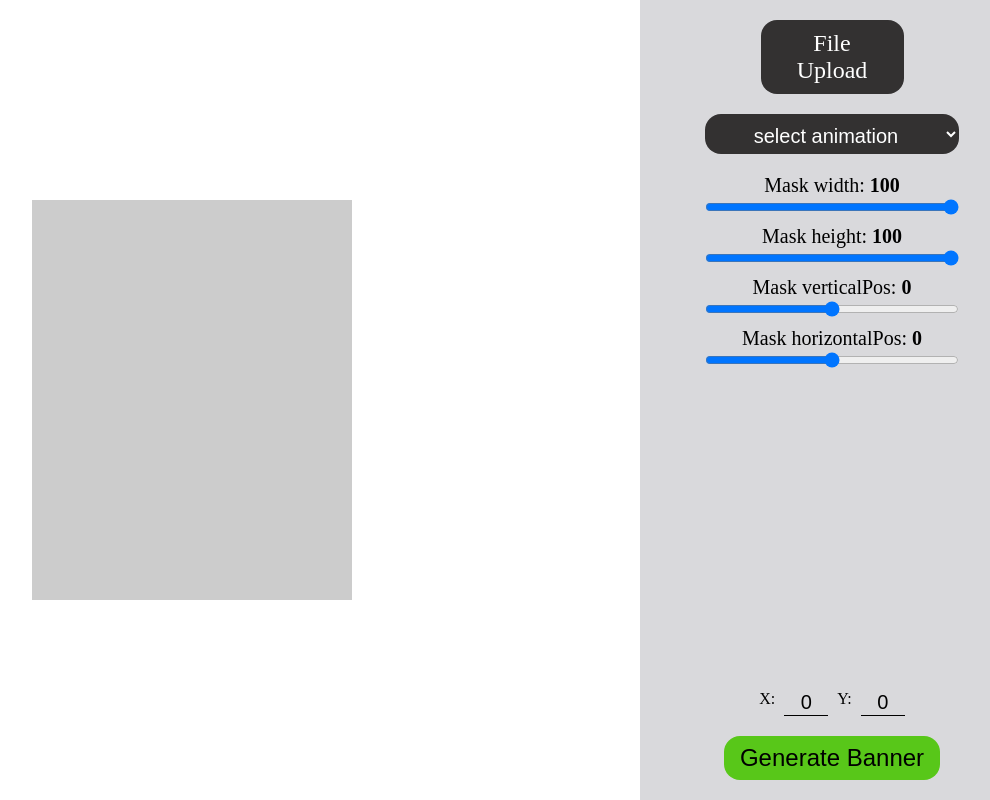
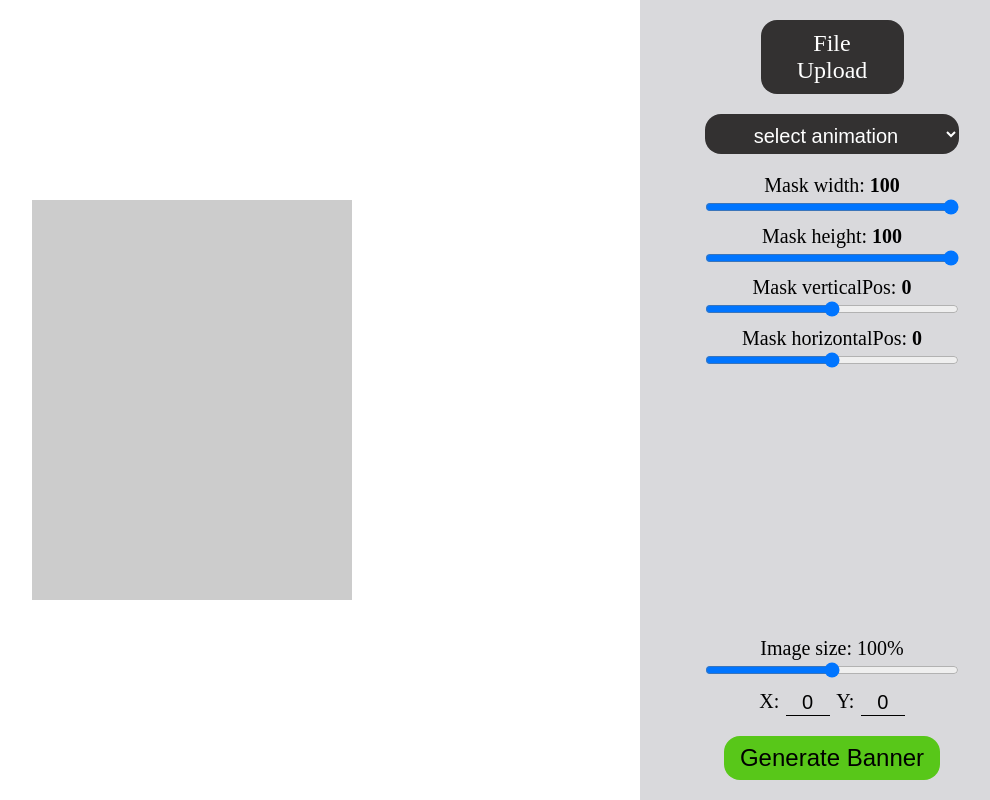
Before and after one commit to nikgosu/somplo, an Angular app: page / in a window 1280 px wide. Shown: the whole page, without its empty margins (256-1246 px from the left). Built offline with nearby package versions, Linux system fonts and the light colour scheme.

Commit message:
added image sizing

```diff
--- a/src/app/components/content/content.component.html
+++ b/src/app/components/content/content.component.html
@@ -17,6 +17,9 @@
         alt=""
         height="400"
         width="320"
+        [ngStyle]="{
+        height: formService.form.value['imageSize'] + '%',
+        width: formService.form.value['imageSize'] + '%'}"
       >
     </div>
   </div>
--- a/src/app/components/form/form.component.html
+++ b/src/app/components/form/form.component.html
@@ -23,7 +23,17 @@
     </div>
     <ng-content></ng-content>
   </div>
+  <label for="imageSize">Image size: {{formService.form.value['imageSize']}}%</label>
+  <input
+    type="range"
+    formControlName="imageSize"
+    value="{{formService.form.value['imageSize']}}"
+    id="imageSize"
+    min="0"
+    max="200"
+  >
   <div class="position_controls">
+
     <label for="horizontalInput">X:</label>
     <input type="number" formControlName="horizontalPos" value="{{formService.form.value['horizontalPos']}}" id="horizontalInput">
     <label for="verticalInput">Y:</label>
--- a/src/app/components/form/form.component.scss
+++ b/src/app/components/form/form.component.scss
@@ -33,9 +33,7 @@
         margin-bottom: 10px;
       }
     }
-    & label {
-      font-size: 20px;
-    }
+
     & label.custom-file-upload {
       border-radius: 16px;
       background-color: #333131;
@@ -91,4 +89,10 @@
     padding: 8px 16px;
     word-wrap: anywhere;
   }
+  & input {
+    width: 70%;
+  }
+  & label {
+    font-size: 20px;
+  }
 }
--- a/src/app/components/preview/preview.component.html
+++ b/src/app/components/preview/preview.component.html
@@ -1,7 +1,15 @@
 <div class="preview">
   <div class="preview_box" [ngStyle]="{height: formService.form.value.height + '%', width:
       formService.form.value.width + '%'}">
-    <img *ngIf="fileService.base64textString" src="{{fileService.base64textString}}" alt="" height="240"
-         width="176">
+    <img
+      *ngIf="fileService.base64textString"
+      src="{{fileService.base64textString}}"
+      alt=""
+      height="240"
+      width="176"
+      [ngStyle]="{
+        height: formService.form.value['imageSize'] + '%',
+        width: formService.form.value['imageSize'] + '%'}"
+    >
   </div>
 </div>
--- a/src/app/services/form.service.ts
+++ b/src/app/services/form.service.ts
@@ -22,6 +22,7 @@ export class FormService {
       height: new FormControl(100),
       verticalPos: new FormControl(0),
       horizontalPos: new FormControl(0),
+      imageSize: new FormControl(100),
     })
   }
 }
```
